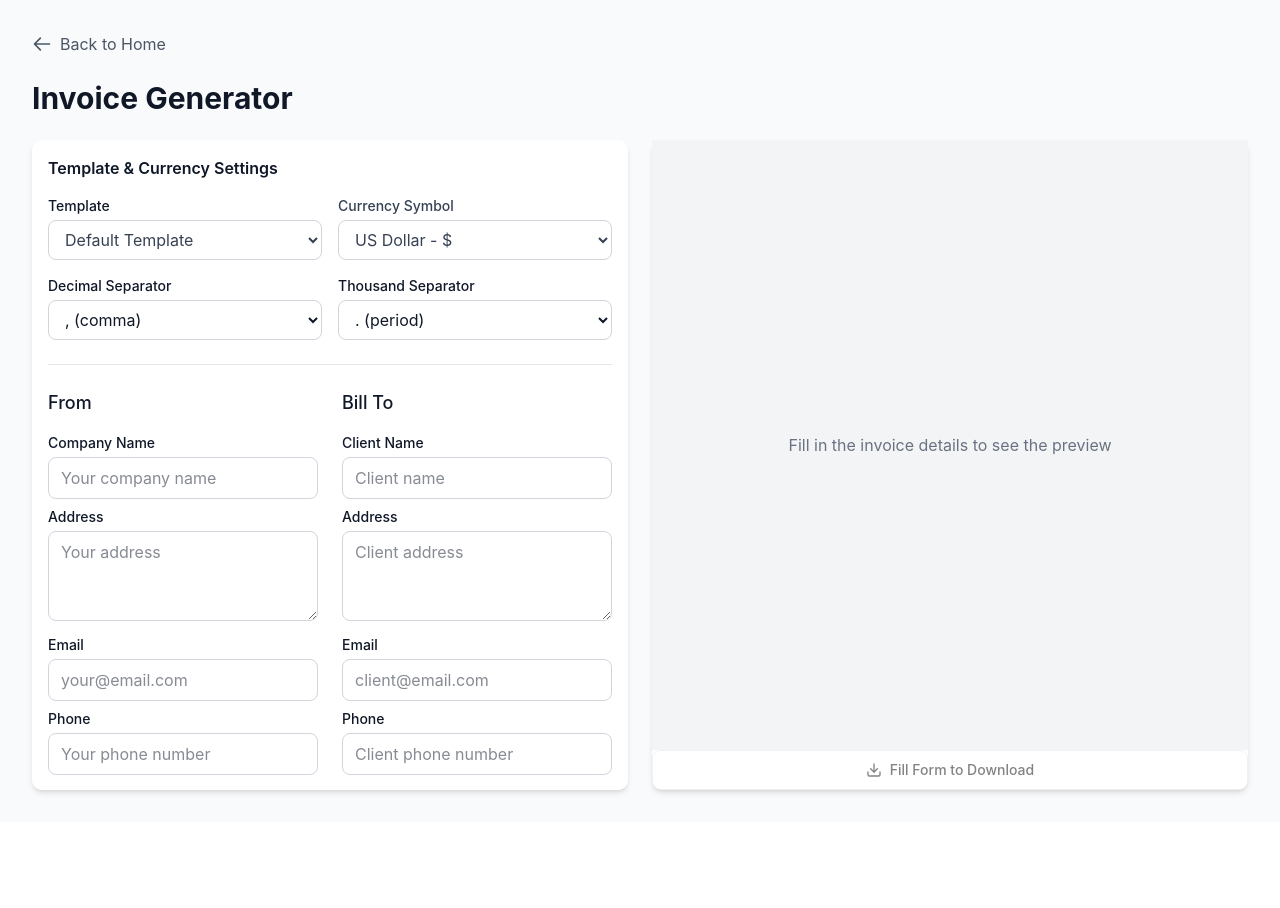
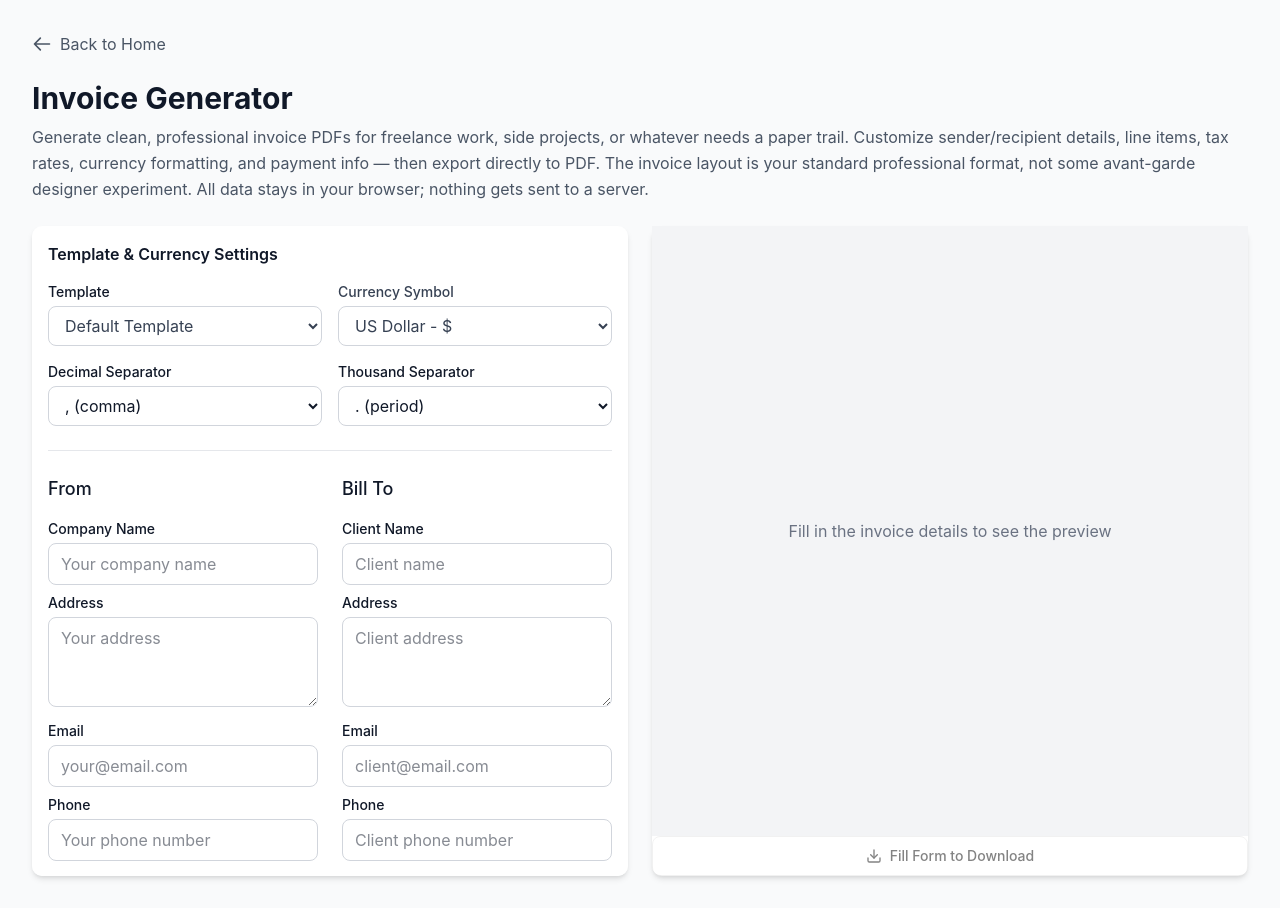
Before and after one commit to widnyana/tulkit, a Next.js app: page /invoice in a window 1280 px wide. Before the commit the page ends 822 px from the top, so only its background shows below. Built offline with nearby package versions, Linux system fonts and the light colour scheme; no server answers; what @react-pdf/renderer would draw is missing.

Commit message:
feat(seo): add invoice tool page content block
Add ~60 words of useful prose: what the tool does (generate professional invoice PDFs), customization options (sender/recipient, line items, tax, currency), and privacy assurance (browser-local, no server). Addresses thin-content audit finding.

```diff
--- a/app/invoice/page.tsx
+++ b/app/invoice/page.tsx
@@ -97,9 +97,12 @@ const InvoicePage = () => {
           </svg>
           Back to Home
         </Link>
-        <h1 className="text-2xl md:text-3xl font-bold text-gray-900 mb-6">
+        <h1 className="text-2xl md:text-3xl font-bold text-gray-900 mb-2">
           Invoice Generator
         </h1>
+        <p className="text-gray-600 mb-6 leading-relaxed">
+          Generate clean, professional invoice PDFs for freelance work, side projects, or whatever needs a paper trail. Customize sender/recipient details, line items, tax rates, currency formatting, and payment info — then export directly to PDF. The invoice layout is your standard professional format, not some avant-garde designer experiment. All data stays in your browser; nothing gets sent to a server.
+        </p>
 
         <div className="grid grid-cols-1 lg:grid-cols-2 gap-6 h-[calc(100vh-150px)]">
           <div className="bg-white rounded-lg shadow-md overflow-y-auto">
```
